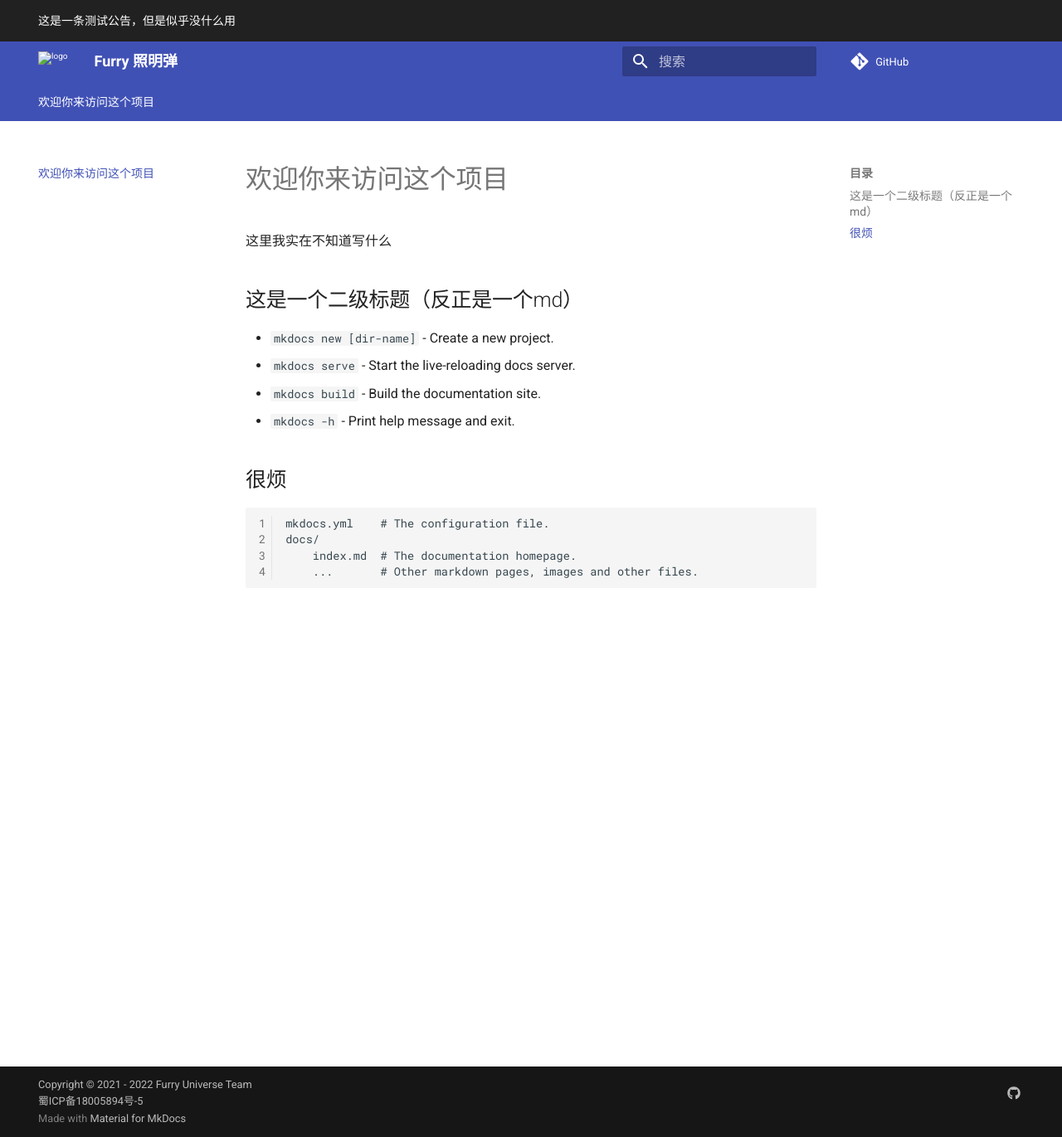
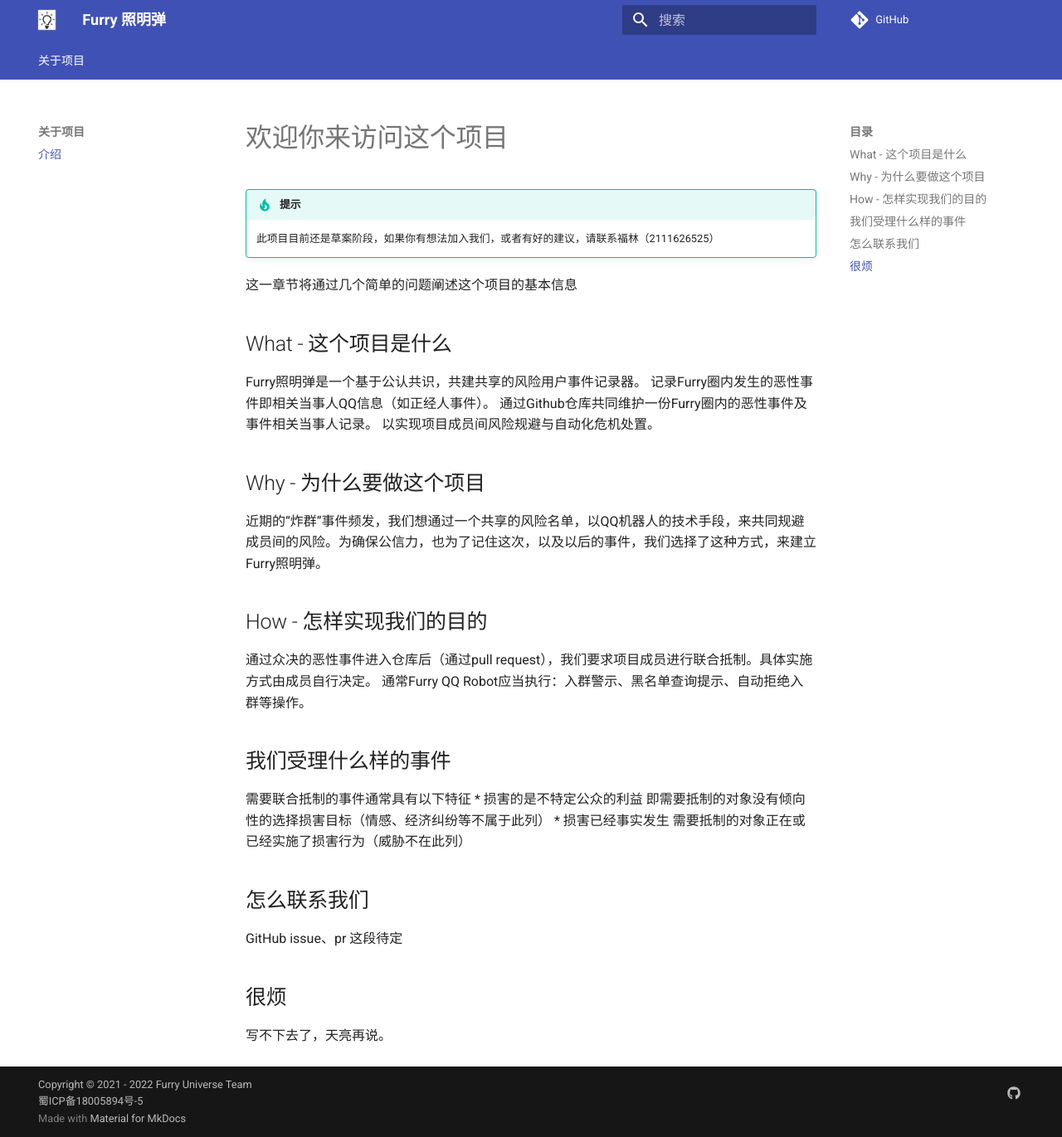
Before and after one commit to FurDevsCN/illumination, an MkDocs documentation site: the page built from docs/index.md, in a window 1280 px wide and 1371 px high. Shown: the whole window at 83% size. Built offline with MkDocs 1.6.1 and Material for MkDocs 9.7.7, drawn with Linux system fonts in a browser that asks for light colours; nearby versions of some CDN libraries; comment, search, counter and statistics services are not loaded.

Commit message:
提交草稿

```diff
--- a/docs/index.md
+++ b/docs/index.md
@@ -1,17 +1,35 @@
 # 欢迎你来访问这个项目
 
-这里我实在不知道写什么
+!!! tip "提示"
 
-## 这是一个二级标题（反正是一个md）
+	此项目目前还是草案阶段，如果你有想法加入我们，或者有好的建议，请联系福林（2111626525）
 
-* `mkdocs new [dir-name]` - Create a new project.
-* `mkdocs serve` - Start the live-reloading docs server.
-* `mkdocs build` - Build the documentation site.
-* `mkdocs -h` - Print help message and exit.
+
+这一章节将通过几个简单的问题阐述这个项目的基本信息
+
+## What - 这个项目是什么
+Furry照明弹是一个基于公认共识，共建共享的风险用户事件记录器。
+记录Furry圈内发生的恶性事件即相关当事人QQ信息（如正经人事件）。
+通过Github仓库共同维护一份Furry圈内的恶性事件及事件相关当事人记录。
+以实现项目成员间风险规避与自动化危机处置。
+
+##Why - 为什么要做这个项目
+近期的“炸群”事件频发，我们想通过一个共享的风险名单，以QQ机器人的技术手段，来共同规避成员间的风险。为确保公信力，也为了记住这次，以及以后的事件，我们选择了这种方式，来建立Furry照明弹。
+
+##How - 怎样实现我们的目的
+通过众决的恶性事件进入仓库后（通过pull request），我们要求项目成员进行联合抵制。具体实施方式由成员自行决定。
+通常Furry QQ Robot应当执行：入群警示、黑名单查询提示、自动拒绝入群等操作。
+
+##我们受理什么样的事件
+需要联合抵制的事件通常具有以下特征
+* 损害的是不特定公众的利益
+即需要抵制的对象没有倾向性的选择损害目标（情感、经济纠纷等不属于此列）
+* 损害已经事实发生
+需要抵制的对象正在或已经实施了损害行为（威胁不在此列）
+
+##怎么联系我们
+GitHub issue、pr
+这段待定
 
 ## 很烦
-
-    mkdocs.yml    # The configuration file.
-    docs/
-        index.md  # The documentation homepage.
-        ...       # Other markdown pages, images and other files.
+写不下去了，天亮再说。
--- a/mkdocs.yml
+++ b/mkdocs.yml
@@ -1,9 +1,9 @@
 site_name: Furry 照明弹
 repo_url: https://github.com/FurryUniverse/illumination
+edit_uri: 'blob/master/docs/'
 copyright: Copyright &copy; 2021 - 2022 Furry Universe
 theme:
   name: material
-  custom_dir: overrides
   logo: assets/logo.png
   language: zh
   palette:
@@ -36,6 +36,9 @@ extra:
 
 copyright: 'Copyright &copy; 2021 - 2022 Furry Universe Team&nbsp;&nbsp;&nbsp;&nbsp;&nbsp;<span class="tx-switch">
 <br><a href="http://beian.miit.gov.cn">蜀ICP备18005894号-5</a>'
+nav:
+  - 关于项目:
+      - 介绍: index.md
 extra:
   social:
     - icon: fontawesome/brands/github
--- a/overrides/main.html
+++ /dev/null
@@ -1,7 +0,0 @@
-{% extends "base.html" %}
-
-
-{% block announce %}
-  <!-- Add announcement here, including arbitrary HTML -->
-  <p>这是一条测试公告，但是似乎没什么用</p>
-{% endblock %}
```
Also changed, not shown: docs/assets/logo.png (added).
